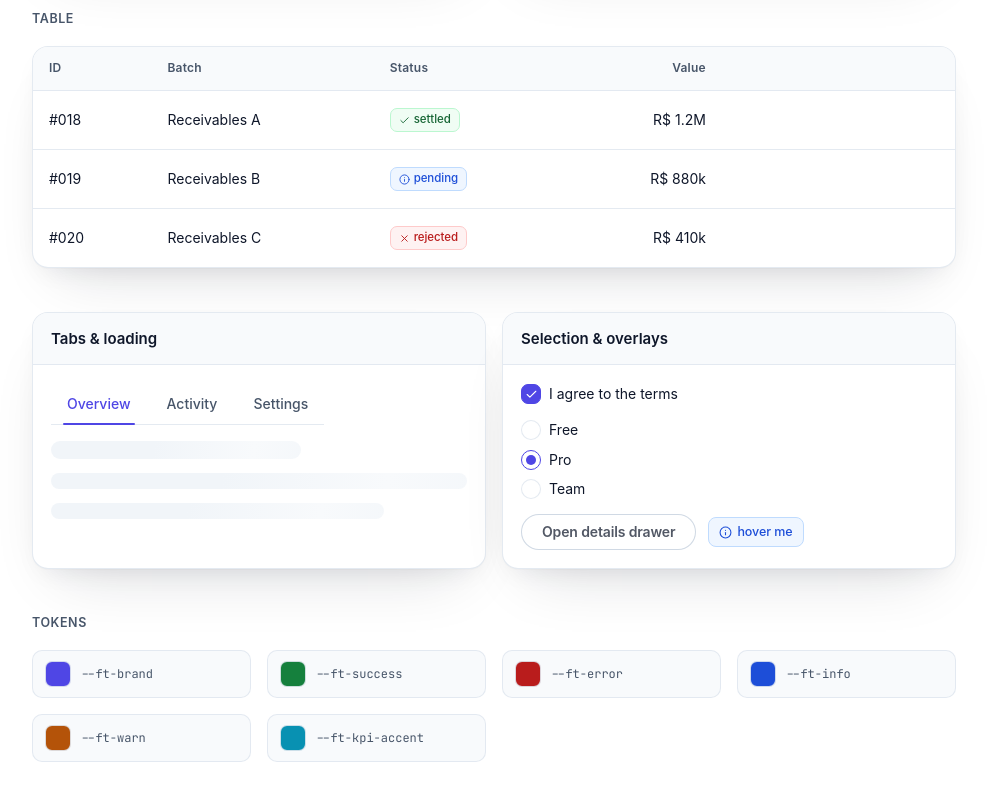
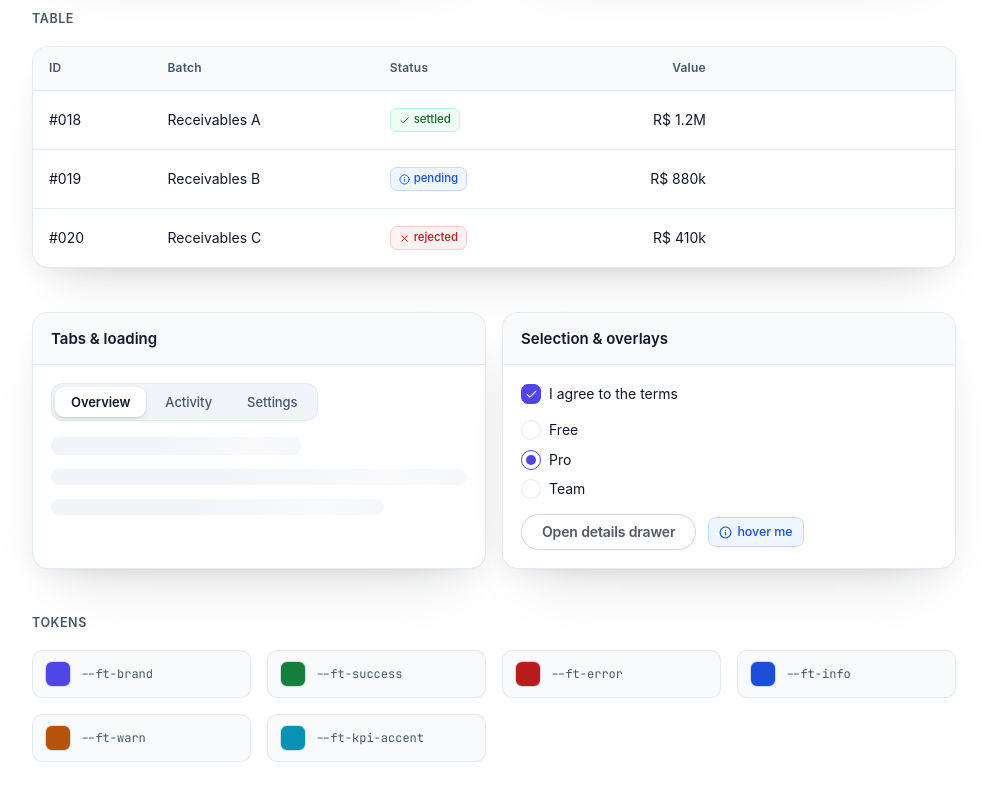
Before and after one commit to carlosvoliv/facet-ui, a Vue app: page / in a window 1280 px wide. Shown: the part 1506-2306 px from the top of the page, without its empty margins (146-1133 px from the left). Built offline with nearby package versions, Linux system fonts and the light colour scheme.

Commit message:
refine(tabs): macOS-style segmented control instead of underline tabs
Recessed track + raised, rounded active segment — consistent with the pill
buttons and overall elegant aesthetic; theme-aware in light and dark.

```diff
--- a/src/components/FacetTabs.vue
+++ b/src/components/FacetTabs.vue
@@ -23,36 +23,44 @@ defineEmits(['update:modelValue'])
 </template>
 
 <style scoped>
+/* Segmented control: a recessed track with a raised, sliding active segment. */
 .ft-tabs {
   display: inline-flex;
-  gap: var(--ft-space-1);
-  border-bottom: 1px solid var(--ft-border);
+  gap: 3px;
+  padding: 3px;
+  background: var(--ft-neutral-bg);
+  border: 1px solid var(--ft-border);
+  border-radius: 12px;
 }
 .ft-tab {
-  position: relative;
   font-family: var(--ft-font-body);
-  font-size: var(--ft-text-base);
+  font-size: var(--ft-text-sm);
   font-weight: var(--ft-weight-medium);
+  letter-spacing: -0.005em;
   color: var(--ft-text-soft);
   background: transparent;
   border: none;
-  padding: var(--ft-space-3) var(--ft-space-4);
+  border-radius: 9px;
+  padding: 7px 16px;
   cursor: pointer;
-  transition: color var(--ft-dur) var(--ft-ease);
+  transition:
+    color var(--ft-dur) var(--ft-ease),
+    background var(--ft-dur) var(--ft-ease),
+    box-shadow var(--ft-dur) var(--ft-ease);
 }
-.ft-tab::after {
-  content: '';
-  position: absolute;
-  left: var(--ft-space-3);
-  right: var(--ft-space-3);
-  bottom: -1px;
-  height: 2px;
-  border-radius: 2px;
-  background: var(--ft-brand);
-  transform: scaleX(0);
-  transition: transform var(--ft-dur) var(--ft-ease-out);
+.ft-tab:hover {
+  color: var(--ft-text);
 }
-.ft-tab:hover { color: var(--ft-text); }
-.ft-tab--active { color: var(--ft-brand); }
-.ft-tab--active::after { transform: scaleX(1); }
+.ft-tab--active {
+  background: var(--ft-surface-base);
+  color: var(--ft-text);
+  font-weight: var(--ft-weight-semibold);
+  box-shadow:
+    0 1px 2px rgba(16, 24, 40, 0.12),
+    0 2px 6px rgba(16, 24, 40, 0.08);
+}
+.ft-tab:focus-visible {
+  outline: 2px solid var(--ft-brand);
+  outline-offset: 2px;
+}
 </style>
```
